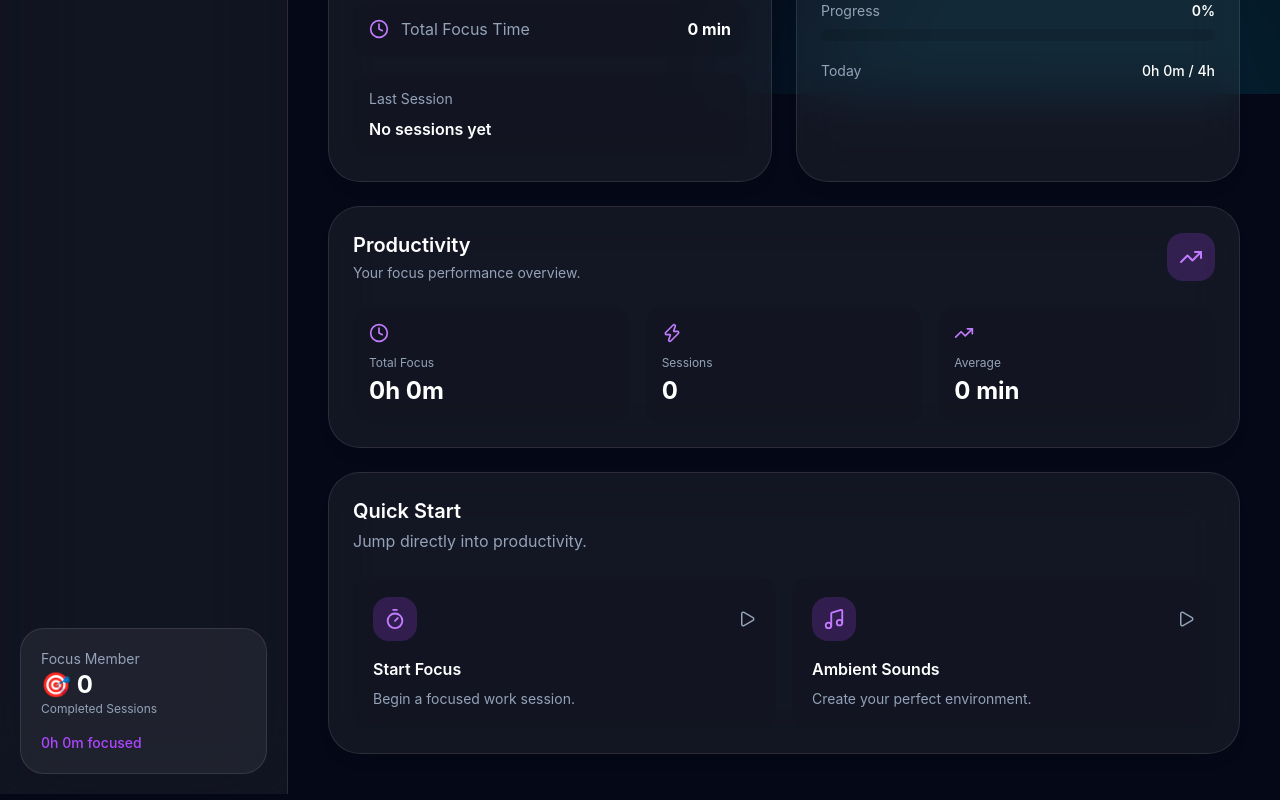
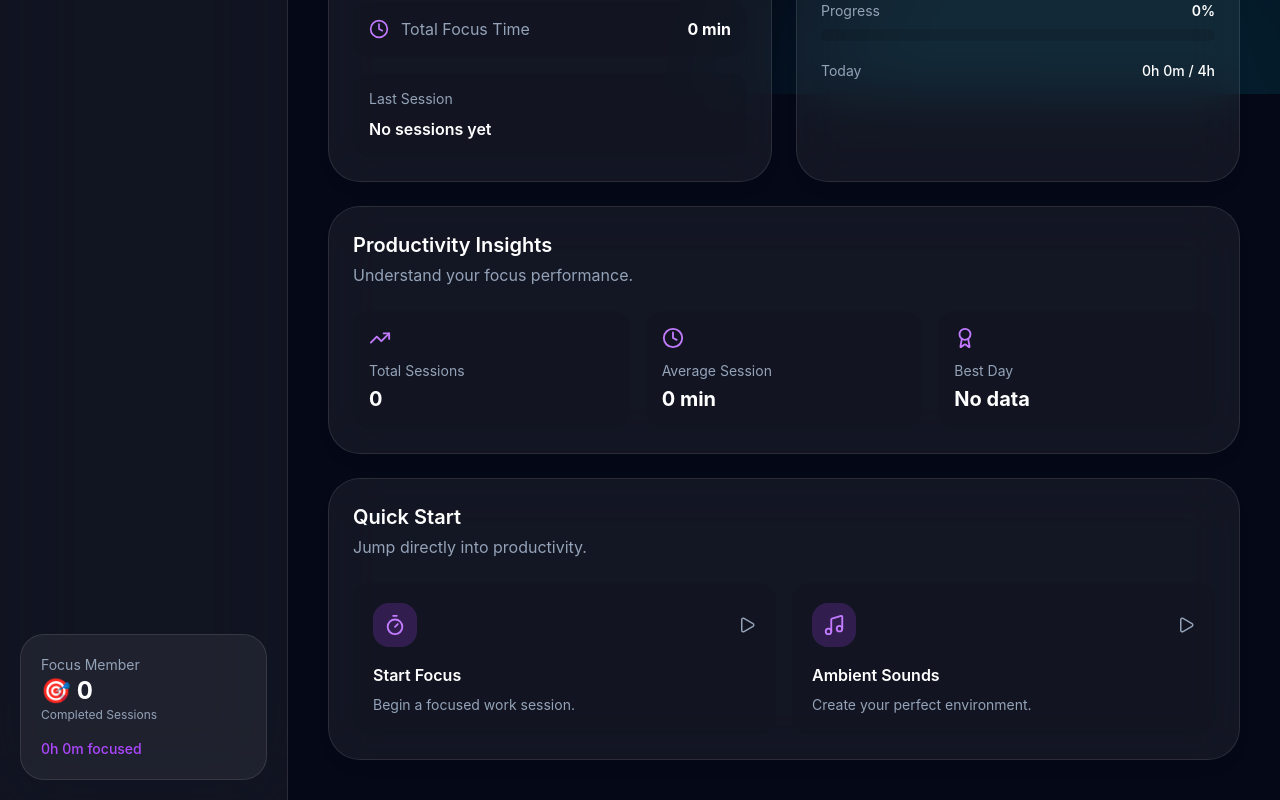
Before and after one commit to djabranemmd/ambient-focus-app, a React (Vite) app: page / in a window 1280 px wide. Shown: the part 706-1506 px from the top of the page. Built offline with nearby package versions, Linux system fonts and the light colour scheme.

Commit message:
feat: add productivity insights dashboard card

```diff
--- a/src/components/dashboard/ProductivityCard.jsx
+++ b/src/components/dashboard/ProductivityCard.jsx
@@ -5,15 +5,14 @@ import {
 import {
   TrendingUp,
   Clock,
-  Zap,
+  Award,
 } from "lucide-react";
+
+import Card from "../ui/Card";
 
 import {
   useFocus,
 } from "../../context/FocusContext";
-
-import Card from "../ui/Card";
-
 
 
 
@@ -23,6 +22,14 @@ function ProductivityCard() {
   const {
     sessions,
   } = useFocus();
+
+
+
+
+
+  const totalSessions =
+    sessions.length;
+
 
 
 
@@ -37,20 +44,61 @@ function ProductivityCard() {
 
 
 
-  const totalHours =
-    Math.floor(
-      totalMinutes / 60
+
+  const averageSession =
+    totalSessions > 0
+
+      ?
+
+      Math.round(
+        totalMinutes / totalSessions
+      )
+
+      :
+
+      0;
+
+
+
+
+
+  const days =
+    sessions.reduce(
+      (acc, session) => {
+
+        const day =
+          new Date(
+            session.date
+          ).toLocaleDateString();
+
+
+
+        acc[day] =
+          (acc[day] || 0) +
+          session.duration / 60;
+
+
+
+        return acc;
+
+      },
+      {}
     );
 
 
 
 
-  const averageSession =
-    sessions.length > 0
-      ? Math.round(
-          totalMinutes / sessions.length
-        )
-      : 0;
+
+  const bestDay =
+    Object.entries(days)
+      .sort(
+        (a, b) =>
+          b[1] - a[1]
+      )[0];
+
+
+
+
 
 
 
@@ -58,26 +106,40 @@ function ProductivityCard() {
   const stats = [
 
     {
-      icon: Clock,
-      label: "Total Focus",
+      icon: TrendingUp,
+
+      title:
+        "Total Sessions",
+
       value:
-        `${totalHours}h ${Math.floor(totalMinutes % 60)}m`,
+        totalSessions,
+
     },
 
 
     {
-      icon: Zap,
-      label: "Sessions",
+      icon: Clock,
+
+      title:
+        "Average Session",
+
       value:
-        sessions.length,
+        `${averageSession} min`,
+
     },
 
 
     {
-      icon: TrendingUp,
-      label: "Average",
+      icon: Award,
+
+      title:
+        "Best Day",
+
       value:
-        `${averageSession} min`,
+        bestDay
+          ? bestDay[0]
+          : "No data",
+
     },
 
   ];
@@ -86,21 +148,11 @@ function ProductivityCard() {
 
 
 
+
+
   return (
 
     <Card>
-
-
-      <div
-
-        className="
-          flex
-          items-center
-          justify-between
-          mb-6
-        "
-
-      >
 
 
       <div>
@@ -115,57 +167,23 @@ function ProductivityCard() {
 
         >
 
-            Productivity
+          Productivity Insights
 
         </h3>
-
 
 
         <p
 
           className="
-              text-sm
             theme-text-muted
             mt-1
           "
 
         >
 
-            Your focus performance overview.
+          Understand your focus performance.
 
         </p>
-
-
-        </div>
-
-
-
-        <div
-
-          className="
-            w-12
-            h-12
-            rounded-2xl
-            bg-purple-500/20
-            flex
-            items-center
-            justify-center
-          "
-
-        >
-
-          <TrendingUp
-
-            size={24}
-
-            className="
-              text-purple-400
-            "
-
-          />
-
-        </div>
-
 
 
       </div>
@@ -182,16 +200,18 @@ function ProductivityCard() {
           grid-cols-1
           sm:grid-cols-3
           gap-4
+          mt-6
         "
 
       >
 
+
         {
-          stats.map((item) => {
+          stats.map((stat) => {
 
 
             const Icon =
-              item.icon;
+              stat.icon;
 
 
 
@@ -199,7 +219,9 @@ function ProductivityCard() {
 
               <div
 
-                key={item.label}
+                key={
+                  stat.title
+                }
 
                 className="
                   rounded-2xl
@@ -210,10 +232,9 @@ function ProductivityCard() {
 
               >
 
-
                 <Icon
 
-                  size={20}
+                  size={22}
 
                   className="
                     text-purple-400
@@ -226,14 +247,14 @@ function ProductivityCard() {
                 <p
 
                   className="
-                    text-xs
+                    text-sm
                     theme-text-muted
                     mt-3
                   "
 
                 >
 
-                  {item.label}
+                  {stat.title}
 
                 </p>
 
@@ -243,27 +264,29 @@ function ProductivityCard() {
                 <p
 
                   className="
-                    text-2xl
+                    text-xl
                     font-bold
                     theme-text
                     mt-1
+                    truncate
                   "
 
                 >
 
-                  {item.value}
+                  {stat.value}
 
                 </p>
 
 
+              </div>
 
-              </div>
 
             );
 
 
           })
         }
+
 
 
       </div>
```
Lines whose indentation alone changed are shown as unchanged.
